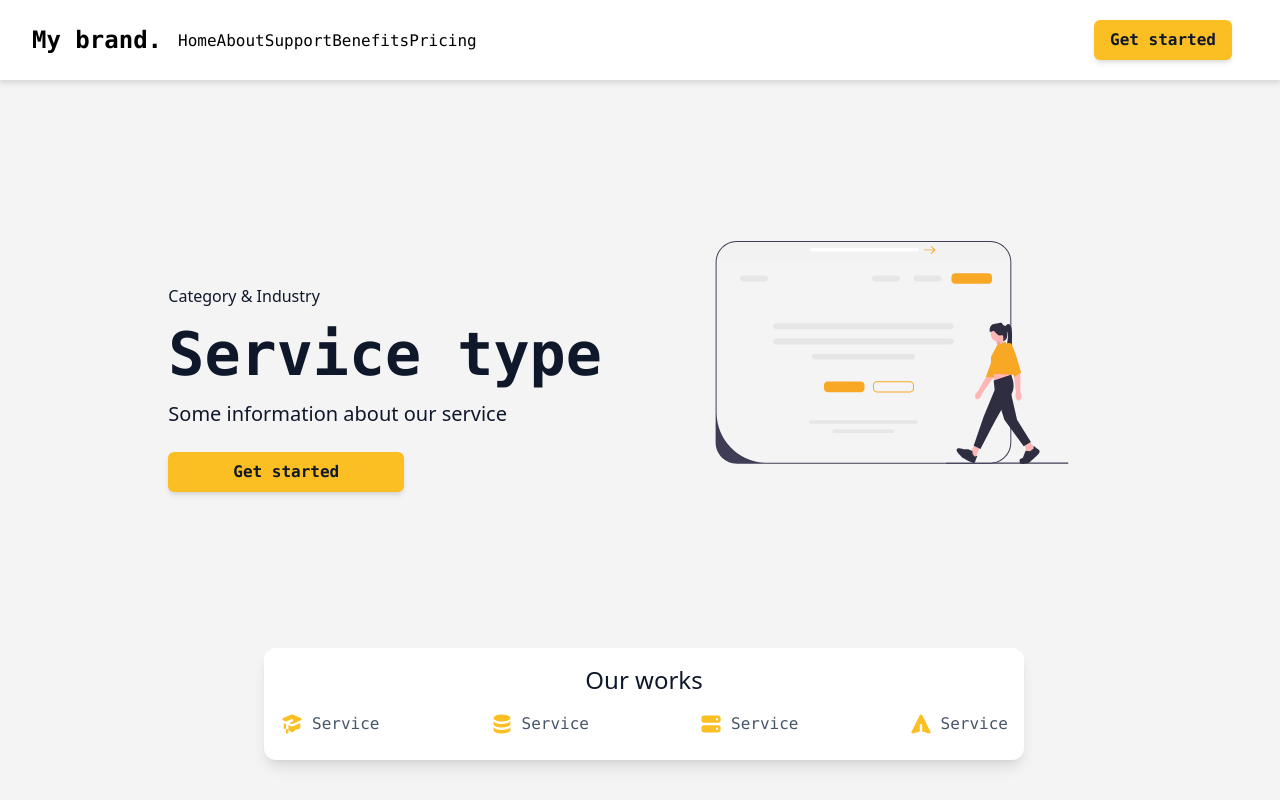
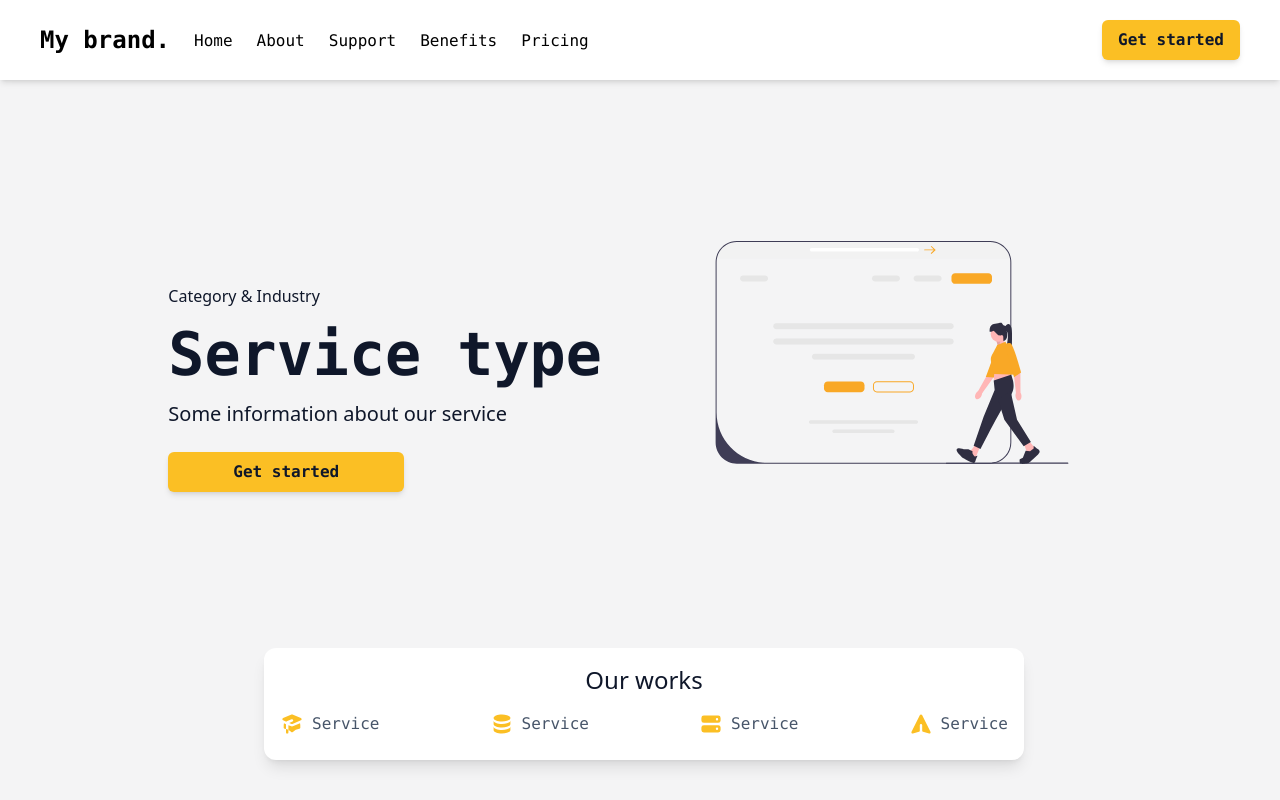
Before and after one commit to franodangelo/Services-SPA, a React (Create React App) app: page / in a window 1280 px wide. Shown: the top 800 px of the page. Built offline with nearby package versions, Linux system fonts and the light colour scheme; the HTML template or start-up script is replaced by a standard one.

Commit message:
navbar done

```diff
--- a/src/components/Navbar.jsx
+++ b/src/components/Navbar.jsx
@@ -1,49 +1,64 @@
-import React, { useState } from "react";
-import { Link } from 'react-scroll';
+import { useState } from "react";
+import { Link } from "react-scroll";
 import { MenuIcon, XIcon } from "@heroicons/react/outline";
 
 export default function Navbar() {
 
     const [nav, setNav] = useState(false);
 
-    function handleClickNav() {
+    function handleNav() {
         setNav(!nav);
-    };
-
-    function handleClose() {
-        setNav(!nav);
-    };
+    }
 
     return (
-        <div className="w-screen h-[80px] z-10 bg-white fixed drop-shadow-md">
-            <div className="flex justify-between items-center px-4 w-full h-full">
-                <div className="flex items-center">
-                    <h1 className="text-2xl font-bold mx-4">My brand.</h1>
-                    <ul className="hidden md:flex">
-                        <li className="font-sans cursor-pointer hover:text-amber-400 hover:font-bold hover:ease-in duration-150"><Link to="home" smooth={true} offset={-150} duration={1000}>Home</Link></li>
-                        <li className="font-sans cursor-pointer hover:text-amber-400 hover:font-bold hover:ease-in duration-150"><Link to="about" smooth={true} offset={-220} duration={1000}>About</Link></li>
-                        <li className="font-sans cursor-pointer hover:text-amber-400 hover:font-bold hover:ease-in duration-150"><Link to="support" smooth={true} offset={-40} duration={1000}>Support</Link></li>
-                        <li className="font-sans cursor-pointer hover:text-amber-400 hover:font-bold hover:ease-in duration-150"><Link to="benefits" smooth={true} offset={-100} duration={1000}>Benefits</Link></li>
-                        <li className="font-sans cursor-pointer hover:text-amber-400 hover:font-bold hover:ease-in duration-150"><Link to="pricing" smooth={true} offset={-50} duration={1000}>Pricing</Link></li>
+        <nav className="fixed w-screen h-20 z-10 bg-white shadow-md transition-all">
+            <div className="flex w-full h-full px-10 justify-between items-center">
+                <section className="flex items-center gap-6">
+                    <h1 className="font-bold text-2xl">My brand.</h1>
+                    <ul className="hidden md:flex gap-6">
+                        <li className="font-sans cursor-pointer hover:text-amber-400 hover:font-bold hover:ease-in duration-150">
+                            <Link to="home" smooth={true} offset={-150} duration={1000}>Home</Link>
+                        </li>
+                        <li className="font-sans cursor-pointer hover:text-amber-400 hover:font-bold hover:ease-in duration-150">
+                            <Link to="about" smooth={true} offset={-220} duration={1000}>About</Link>
+                        </li>
+                        <li className="font-sans cursor-pointer hover:text-amber-400 hover:font-bold hover:ease-in duration-150">
+                            <Link to="support" smooth={true} offset={-40} duration={1000}>Support</Link>
+                        </li>
+                        <li className="font-sans cursor-pointer hover:text-amber-400 hover:font-bold hover:ease-in duration-150">
+                            <Link to="benefits" smooth={true} offset={-100} duration={1000}>Benefits</Link>
+                        </li>
+                        <li className="font-sans cursor-pointer hover:text-amber-400 hover:font-bold hover:ease-in duration-150">
+                            <Link to="pricing" smooth={true} offset={-50} duration={1000}>Pricing</Link>
+                        </li>
                     </ul>
-                </div>
-                <div className="hidden md:flex pr-4 mr-4">
-                    <button>Get started</button>
-                </div>
-                <div className="md:hidden mr-4" onClick={handleClickNav}>
-                    {!nav ? <MenuIcon className="w-6 cursor-pointer" /> : <XIcon className="w-6 cursor-pointer" />}
-                </div>
+                </section>
+                <button className="hidden md:flex">Get started</button>
+                {!nav ?
+                    <MenuIcon onClick={handleNav} className="w-6 cursor-pointer md:hidden" /> :
+                    <XIcon onClick={handleNav} className="w-6 cursor-pointer md:hidden" />
+                }
             </div>
-            <ul className={!nav ? "hidden" : "absolute bg-white w-full px-8 md:hidden"}>
-                <li className="border-b-2 border-amber-200 w-full font-sans cursor-pointer"><Link onClick={handleClose} to="home" smooth={true} offset={-150} duration={1000}>Home</Link></li>
-                <li className="border-b-2 border-amber-200 w-full font-sans cursor-pointer"><Link onClick={handleClose} to="about" smooth={true} offset={-220} duration={1000}>About</Link></li>
-                <li className="border-b-2 border-amber-200 w-full font-sans cursor-pointer"><Link onClick={handleClose} to="support" smooth={true} offset={-40} duration={1000}>Support</Link></li>
-                <li className="border-b-2 border-amber-200 w-full font-sans cursor-pointer"><Link onClick={handleClose} to="benefits" smooth={true} offset={-100} duration={1000}>Benefits</Link></li>
-                <li className="border-b-2 border-amber-200 w-full font-sans cursor-pointer"><Link onClick={handleClose} to="pricing" smooth={true} offset={-50} duration={1000}>Pricing</Link></li>
-                <div className="flex flex-col my-4">
-                    <button className="py-2 px-8">Get started</button>
-                </div>
-            </ul>
-        </div>
+            <div className={!nav ? "hidden" : "absolute bg-white w-full px-10 py-6 md:hidden"}>
+                <ul className="flex flex-col gap-6">
+                    <li className="pb-2 border-b-2 border-amber-200 font-sans font-medium cursor-pointer">
+                        <Link onClick={handleNav} to="home" smooth={true} offset={-150} duration={1000}>Home</Link>
+                    </li>
+                    <li className="pb-2 border-b-2 border-amber-200 font-sans font-medium cursor-pointer">
+                        <Link onClick={handleNav} to="about" smooth={true} offset={-220} duration={1000}>About</Link>
+                    </li>
+                    <li className="pb-2 border-b-2 border-amber-200 font-sans font-medium cursor-pointer">
+                        <Link onClick={handleNav} to="support" smooth={true} offset={-40} duration={1000}>Support</Link>
+                    </li>
+                    <li className="pb-2 border-b-2 border-amber-200 font-sans font-medium cursor-pointer">
+                        <Link onClick={handleNav} to="benefits" smooth={true} offset={-100} duration={1000}>Benefits</Link>
+                    </li>
+                    <li className="pb-2 border-b-2 border-amber-200 font-sans font-medium cursor-pointer">
+                        <Link onClick={handleNav} to="pricing" smooth={true} offset={-50} duration={1000}>Pricing</Link>
+                    </li>
+                </ul>
+                <button className="w-full mt-6">Get started</button>
+            </div>
+        </nav>
     )
 };
```
